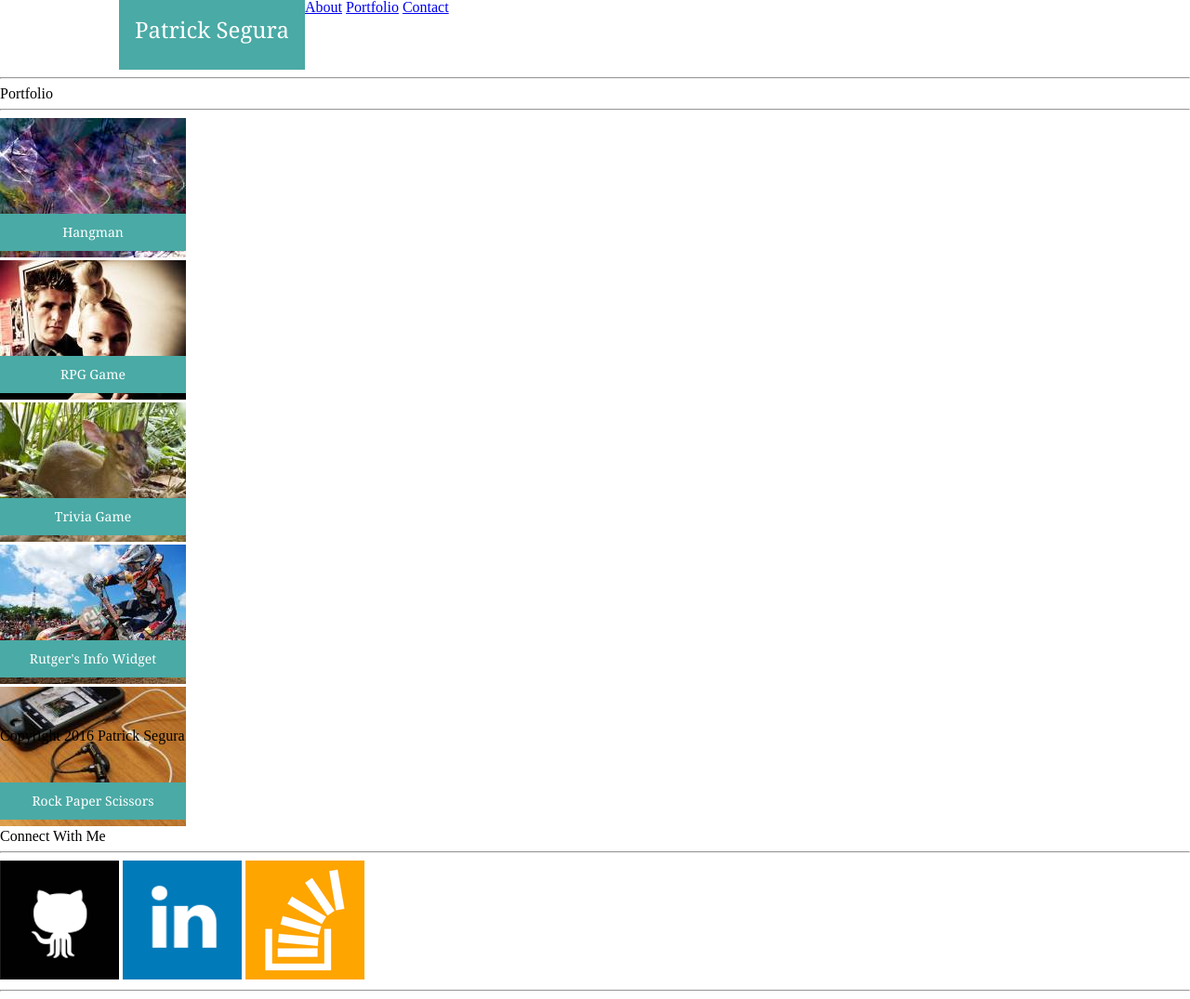
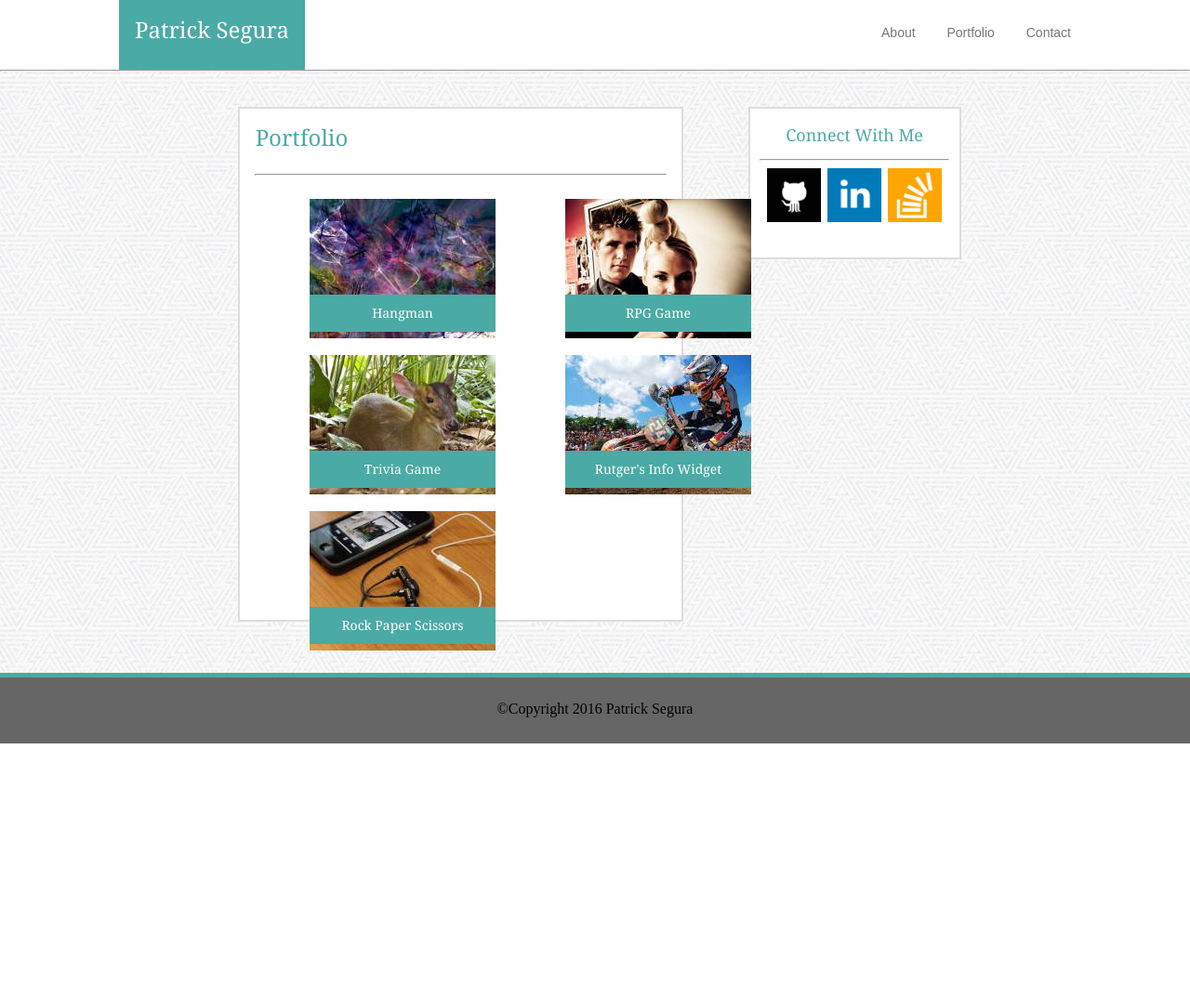
Before and after one commit to rasianart/Basic-Portfolio, a PHP site: page /portfolio.html in a window 1280 px wide. Shown: the whole page at 93% size. After the commit the page ends 800 px from the top, so only its background shows below. Run offline with PHP 8.4, Linux system fonts and the light colour scheme; lists and menus that the app fills with data are empty.

Commit message:
Draft 3 - Sizeaccurate?

```diff
--- a/assets/css/style.css
+++ b/assets/css/style.css
@@ -50,7 +50,16 @@ header {
 	background-color: white;
 	z-index: 1;
 	height: 75px;
-	width: 100%;
+	position: fixed;
+	right: 0;
+	top: 0;
+	left: 0;
+}
+html {
+	width: 960px;
+	margin:0 auto;
+
+
 }
 #name {
 	background-color: #4aaaa5;
@@ -77,6 +86,7 @@ header {
 	line-height: 70px;
 	font-family: Arial;
 	font-size: 14px;
+
 }
 .headlinks a:link {
 	text-decoration: none;
@@ -86,42 +96,43 @@ header {
 	text-decoration: none;
 	color: #777777;
 }
-.body {
+body {
 
 }
 .aboutblock {
 	background-color: white;
 	border: 2px solid #dddddd;
 	float: left;
-	width: 725px;
-	height: 430px;
+	width: 475px;
+	height: 550px;
 	margin-left: 10%;
-	margin-top: 2%;
+	margin-top: 12%;
+
 }
 .head1 {
 	color: #4aaaa5;
 	font-size: 24px;
 	font-family: Georgia;
-	padding-left: 5%;
+	padding-left: 3.5%;
 	padding-top: 4%;
 	padding-bottom: 4%;
 }
 .connect {
-	width: 230px;
+	width: 225px;
 	height: 150px;
 	float: right;
 	border: 2px solid #dddddd;
 	background-color: white;
-	margin-right: 10%;
-	margin-top: 2%;
+	margin-right: 9%;
+	margin-top: 12%;
 	text-align: center;
 	padding-top: 10px;
+
 }
 .head2 {
 	color: #4aaaa5;
 	font-size: 18px;
 	font-family: Georgia;
-
 	padding-top: 4%;
 	padding-bottom: 4%;
 }
@@ -134,15 +145,20 @@ header {
 }
 #line1 {
 	color: #cccccc;
-	margin-top: 0px;
+	margin-top: 75px;
+	position: absolute;
+	right: 0;
+	top: 0;
+	left: 0;
+
 }
 .line2 {
-	width: 90%;
+	width: 93%;
 	background-color: #777777;
 }
 .bio {
-	margin-left: 5%;
-	margin-right: 5%;
+	margin-left: 4%;
+	margin-right: 4%;
 	margin-bottom: 5%;
 	margin-top: 3%;
 	color: #777777;
@@ -185,8 +201,17 @@ header {
 .images {
 	position: relative;
 }
+#porttable {
+	margin-top: 25px;
+
+}
+th {
+
+	padding-left: 75px;
+	padding-bottom: 15px;
+}
 footer {
-	position: absolute;
+	position: fixed;
 	right: 0;
 	bottom: 0;
 	left: 0;
@@ -194,12 +219,11 @@ footer {
 }
 .footline {
 	height: 5px;
-	margin-top: 40%;
 	background-color: #4aaaa5;
 }
 .copyright {
 	text-align: center;
-	padding-top: 3%;
+	padding-top: 2%;
 	background-color: #666666;
-	height:60px;
+	height:45px;
 }
--- a/index.html
+++ b/index.html
@@ -4,7 +4,6 @@
 		<link rel="stylesheet" type="text/css" href="assets/css/style.css">
 		<title>Patrick Segura - Portfolio</title>
 	</head>
-
 	<body background="assets/images/background.png">
 		<header>
 			<div id="name">
@@ -15,17 +14,16 @@
 				<a href="portfolio.html">Portfolio</a>
 				<a href="contact.html">Contact</a>
 			</div>
+			<hr id="line1">
 		</header>
-	<hr id="line1">
 		<div class="body">
 			<div class="aboutblock">
-			<section>
 				<h2 class="head1">About Me</h2>
-			</section>
 				<hr class="line2">
 				<section class="bio">
 					<img src="assets/images/goodme2.jpg" alt="Bio Pic" id="biopic">
 					<p class="biotext">Patrick Segura is a video, performance, sound, and installation artist living in Chicago.  Patrick received his BFA in Painting from the University of Louisiana at Lafayette in 2011 and his MFA in Fiber and Material Studies at the School of the Art Institute of Chicago in 2014. Dealing with issues of body, play, virtuality, and sexuality, he draws from his background of gaming to create structures for understanding these ideas and their relationships.</p>
+					<br>
 					<br>
 					<p class="biotext">Patrick is a Luminarts Fellow, a College Art Association Fellow, as well as the recipient of SAIC’s Dean's Scholarship and the Clay Morrison Scholarship.  He was also a representative of SAIC in EXPO Chicago.  Patrick has shown work in the Prospect 2 Biennial, Acadiana Center for the Arts, Sullivan Gallery in Chicago, and Spinnerei Rundgang, Germany.</p>
 				</section>
--- a/portfolio.html
+++ b/portfolio.html
@@ -5,64 +5,83 @@
 	<title>Patrick Segura - Portfolio</title>
 </head>
 
-<body>
+<body background="assets/images/background.png">
 	<header>
 		<div id="name">
 			<h1 id="h-text">Patrick Segura</h1>
 		</div>
-		<div>
+		<div class="headlinks">
 			<a href="index.html">About</a>
 			<a href="portfolio.html">Portfolio</a>
 			<a href="contact.html">Contact</a>
 		</div>
 	</header>
-	<hr>
-	<div>
-		<section>
-			<h2>Portfolio</h2>
-		</section>
-		<hr>
+	<hr id="line1">
+	<div class="body">
+		<div class="aboutblock">
+			<h2 class="head1">Portfolio</h2>
+			<hr class="line2">
+			<table id="porttable">
+				<tr>
+					<th>
 						<div class="images">
 							<div class="tag">
 								<a href="http://patricksegura.com" target="_blank" alt="portfolio">Hangman</a>
 							</div>
 							<img src="assets/images/img1.jpg">
 						</div>
+					</th>
+					<th>
 						<div class="images">
 							<div class="tag">
 								<a href="http://patricksegura.com" target="_blank" alt="portfolio">RPG Game</a>
 							</div>
 							<img src="assets/images/img2.jpg">
 						</div>
+					</th>
+				<tr>
+					<th>
 						<div class="images">
 							<div class="tag">
 								<a href="http://patricksegura.com" target="_blank" alt="portfolio">Trivia Game</a>
 							</div>
 							<img src="assets/images/img3.jpg">
 						</div>
+					</th>
+					<th>
 						<div class="images">
 							<div class="tag">
 								<a href="http://patricksegura.com" target="_blank" alt="portfolio">Rutger's Info Widget</a>
 							</div>
 							<img src="assets/images/img4.jpg">
 						</div>
+					</th>
+				</tr>
+				<tr>
+					<th>
 						<div class="images">
 							<div class="tag">
 								<a href="http://patricksegura.com" target="_blank" alt="portfolio">Rock Paper Scissors</a>
 							</div>
 							<img src="assets/images/img5.jpg">
 						</div>
+					</th>
+				</tr>
+			</table>
 		</div>
-	<div>
-		<h2>Connect With Me</h2>
-		<hr>
-		<a href="http://github.com" target="_blank"><img src="assets/images/github.png" alt="Link to Github"></a>
-		<a href="http://linkedin.com" target="_blank"><img src="assets/images/linkedin.png" alt="Link to LinkedIn"></a>
-		<a href="http://stackoverflow.com" target="_blank"><img src="assets/images/stackoverflow.png" alt="Link to StackOverflow"></a>
+		<div class="connect">
+			<h2 class="head2">Connect With Me</h2>
+			<hr class="line3">
+			<div class="icons">
+				<a href="http://github.com" target="_blank"><img src="assets/images/github.png" alt="Link to Github" width="58px"></a>
+				<a href="http://linkedin.com" target="_blank"><img src="assets/images/linkedin.png" alt="Link to LinkedIn" width="58px"></a>
+				<a href="http://stackoverflow.com" target="_blank"><img src="assets/images/stackoverflow.png" alt="Link to StackOverflow" width="58px"></a>
 			</div>
-	<hr>
+		</div>
+	</div>
 	<footer>
-		<p>Copyright 2016 Patrick Segura</p>
+		<div class="footline"></div>
+		<p class="copyright">©Copyright 2016 Patrick Segura</p>
 	</footer>
 </body>
 </html>
```
Also changed, not shown: contact.html (+16 -12 lines). Lines whose indentation alone changed are shown as unchanged.
